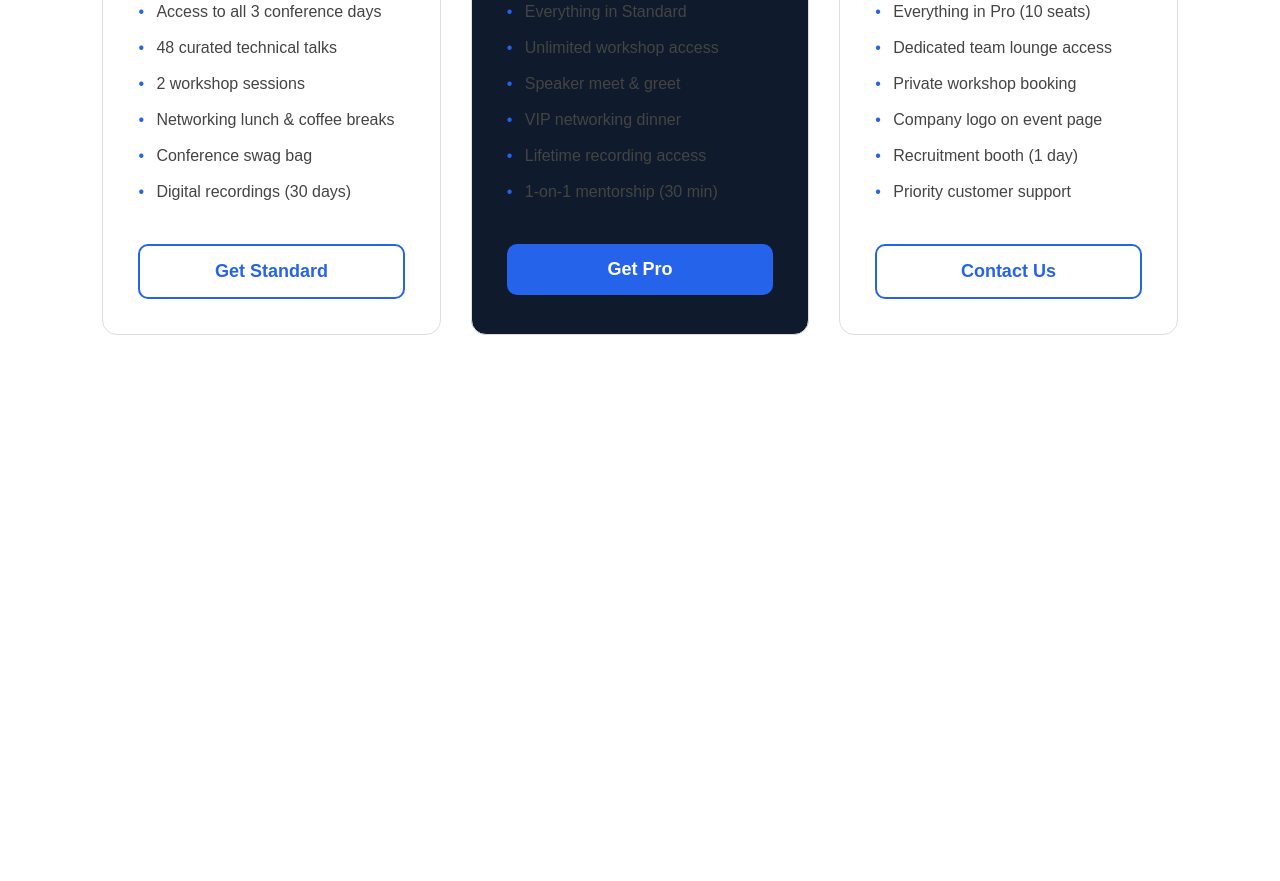
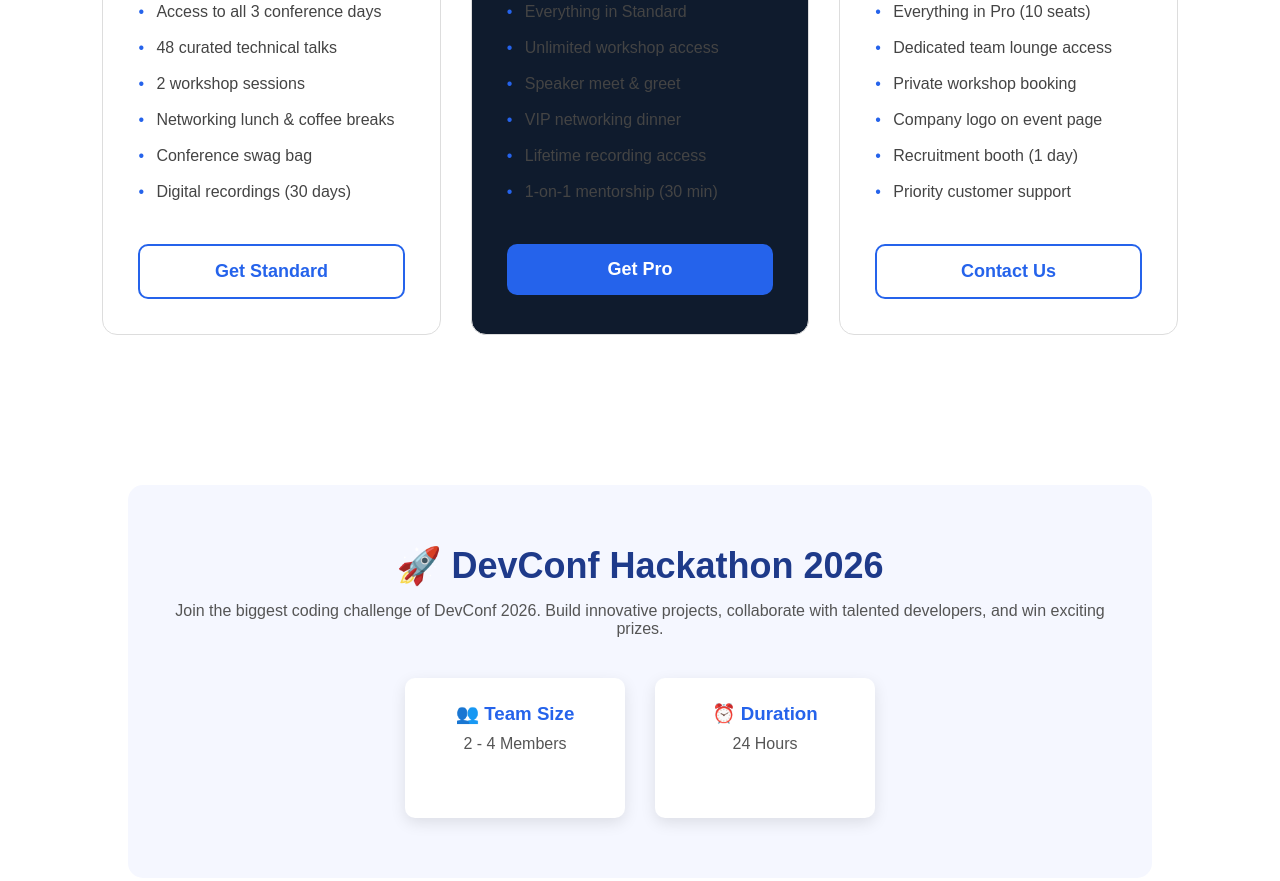
Before and after one commit to ivyakter21/practis, a plain HTML site: page index.html in a window 1280 px wide. Shown: the part 2092-2973 px from the top of the page. Before the commit the page ends 2507 px from the top, so only its background shows below. Drawn offline with Linux system fonts and the light colour scheme.

Commit message:
fith commit

```diff
--- a/index.html
+++ b/index.html
@@ -149,6 +149,25 @@
     </div>
 
 </section>
+<!-- Hackathon Section -->
+<section class="hackathon">
+    <h2>🚀 DevConf Hackathon 2026</h2>
+    <p>
+        Join the biggest coding challenge of DevConf 2026. Build innovative
+        projects, collaborate with talented developers, and win exciting prizes.
+    </p>
+
+    <div class="hackathon-container">
+
+        <div class="hack-card">
+            <h3>👥 Team Size</h3>
+            <p>2 - 4 Members</p>
+        </div>
+
+        <div class="hack-card">
+            <h3>⏰ Duration</h3>
+            <p>24 Hours</p>
+        </div>
 </body>
 
 
--- a/style.css
+++ b/style.css
@@ -238,3 +238,57 @@ body{
     color:white;
     border:none;
 }
+.hackathon{
+    width:80%;
+    margin:70px auto;
+    text-align:center;
+    background:#f5f7ff;
+    padding:60px 40px;
+    border-radius:15px;
+}
+
+.hackathon h2{
+    font-size:36px;
+    color:#1e3a8a;
+    margin-bottom:15px;
+}
+
+.hackathon p{
+    color:#555;
+    margin-bottom:40px;
+}
+
+.hackathon-container{
+    display:flex;
+    justify-content:center;
+    gap:30px;
+    flex-wrap:wrap;
+}
+
+.hack-card{
+    background:white;
+    width:220px;
+    padding:25px;
+    border-radius:10px;
+    box-shadow:0 5px 15px rgba(0,0,0,.1);
+}
+
+.hack-card h3{
+    color:#2563eb;
+    margin-bottom:10px;
+}
+
+.hack-btn{
+    margin-top:40px;
+    padding:12px 30px;
+    background:#2563eb;
+    color:white;
+    border:none;
+    border-radius:6px;
+    font-size:16px;
+    cursor:pointer;
+}
+
+.hack-btn:hover{
+    background:#1d4ed8;
+}
```
